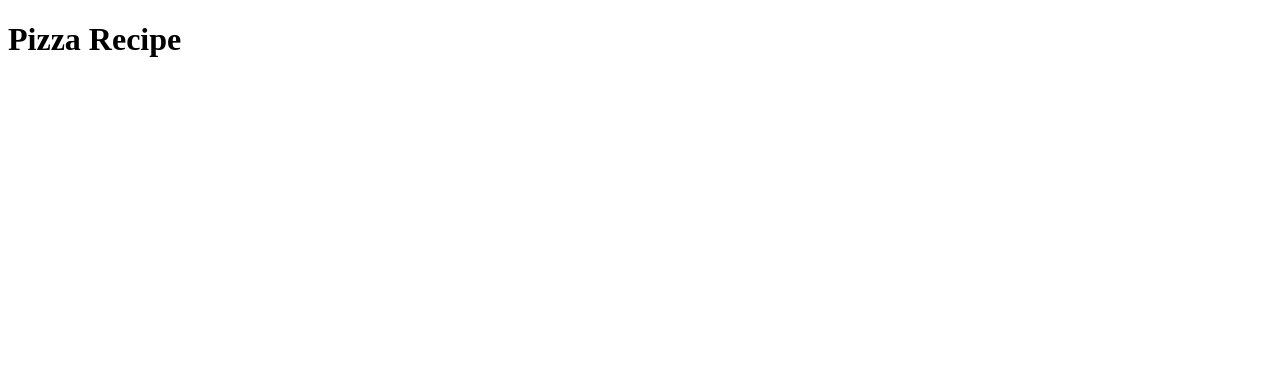
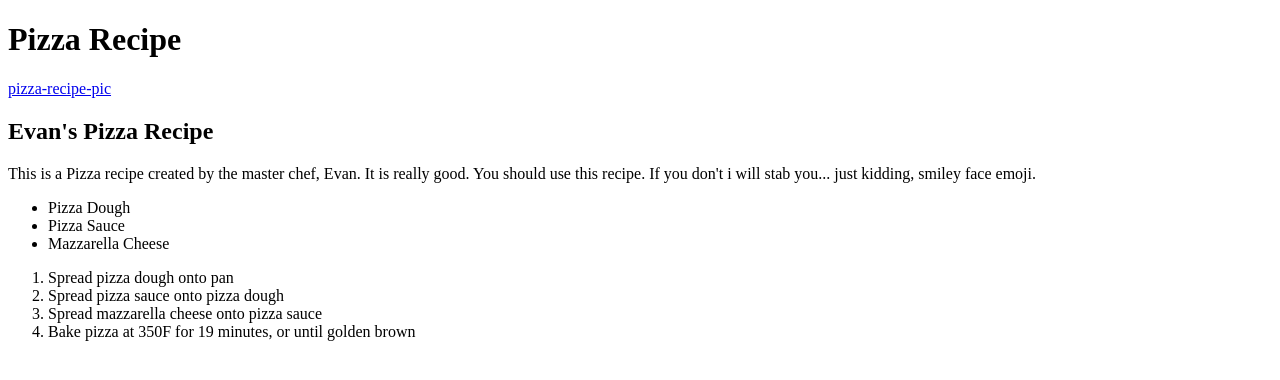
Before and after one commit to coughner/odin-recipes, a plain HTML site: page recipes/pizza.html in a window 1280 px wide. Drawn offline with Linux system fonts and the light colour scheme.

Commit message:
Add pizza image, add pizza recipe
Pizza image added to images folder

pizza.html edited to contain ingrediants, picture and steps to make
pizza.

```diff
--- a/recipes/pizza.html
+++ b/recipes/pizza.html
@@ -8,5 +8,28 @@
 </head>
 <body>
     <h1>Pizza Recipe</h1>
+
+    <a href="images/pizza-recipe-pic.jpeg">pizza-recipe-pic</a>
+
+    <h2>Evan's Pizza Recipe</h2>
+
+    <p>This is a Pizza recipe created by the master chef, Evan.
+        It is really good.
+        You should use this recipe.
+        If you don't i will stab you... just kidding, smiley face emoji.
+    </p>
+
+    <ul>
+        <li>Pizza Dough</li>
+        <li>Pizza Sauce</li>
+        <li>Mazzarella Cheese</li>
+    </ul>
+
+    <ol>
+        <li>Spread pizza dough onto pan</li>
+        <li>Spread pizza sauce onto pizza dough</li>
+        <li>Spread mazzarella cheese onto pizza sauce</li>
+        <li>Bake pizza at 350F for 19 minutes, or until golden brown</li>
+    </ol>
 </body>
 </html>
```
Also changed, not shown: 1 other file.
